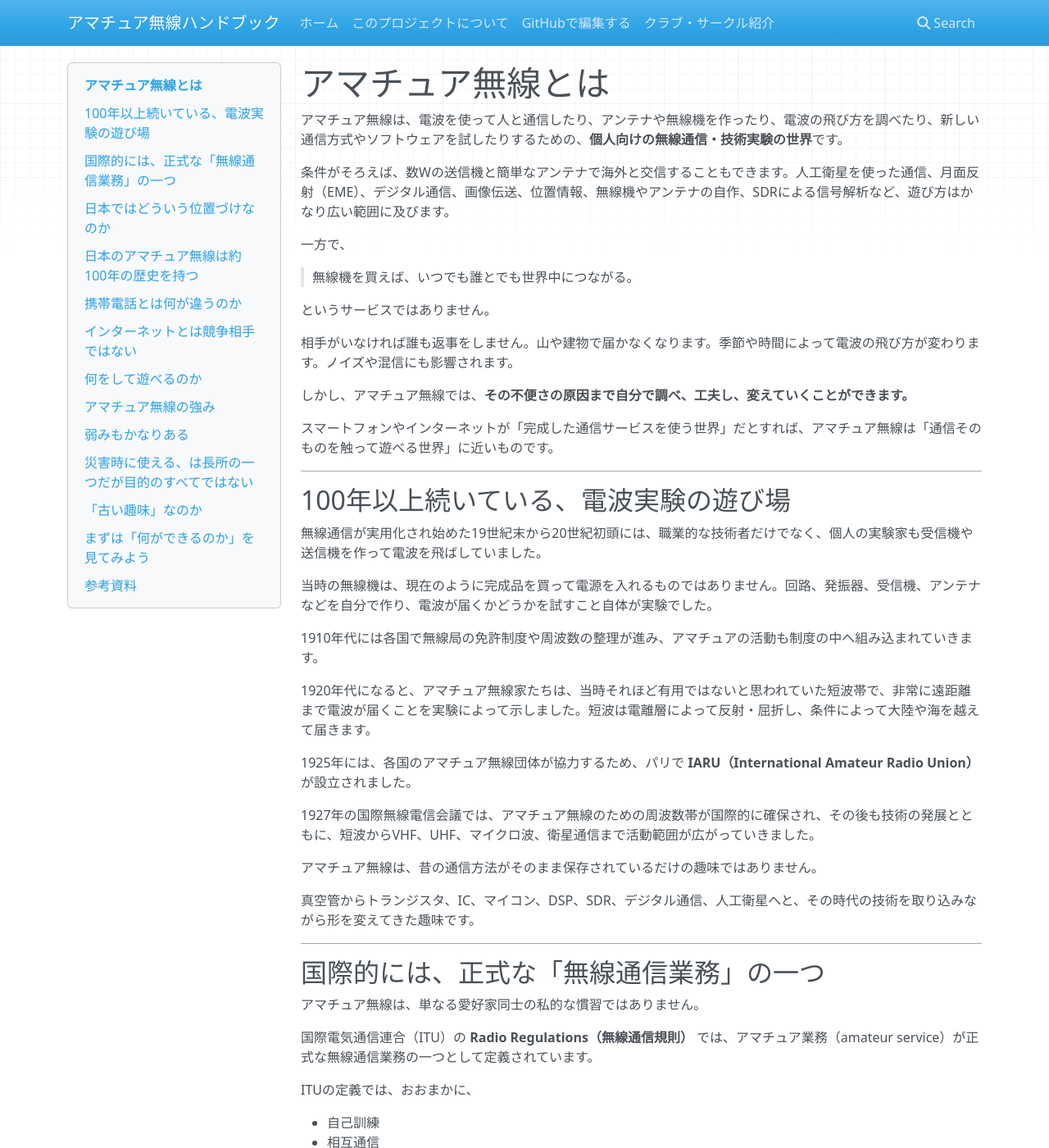
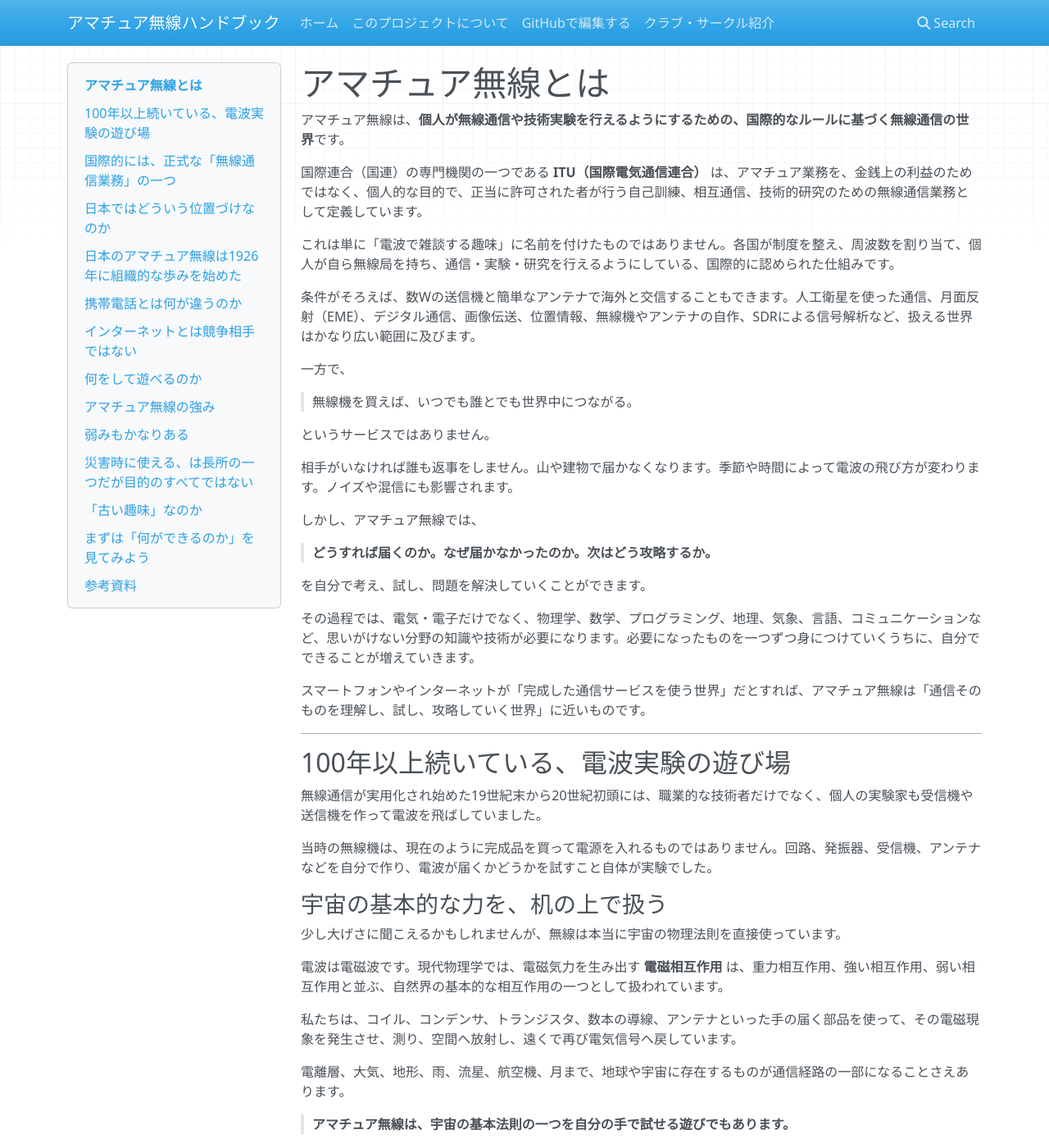
Before and after one commit to CQAKIBA/AmateurRadio-Handbook, an MkDocs documentation site: the page built from docs/00_概要/アマチュア無線とは.md, in a window 1280 px wide and 1400 px high. Shown: the whole window at 82% size. Built offline with MkDocs 1.6.1, drawn with Linux system fonts in a browser that asks for light colours; nearby versions of some CDN libraries; some of the changed text lies outside the part shown.

Commit message:
Refine introduction, history, learning value, and emergency framing

```diff
--- a/docs/00_概要/アマチュア無線とは.md
+++ b/docs/00_概要/アマチュア無線とは.md
@@ -1,8 +1,12 @@
 # アマチュア無線とは
 
-アマチュア無線は、電波を使って人と通信したり、アンテナや無線機を作ったり、電波の飛び方を調べたり、新しい通信方式やソフトウェアを試したりするための、**個人向けの無線通信・技術実験の世界**です。
+アマチュア無線は、**個人が無線通信や技術実験を行えるようにするための、国際的なルールに基づく無線通信の世界**です。
 
-条件がそろえば、数Wの送信機と簡単なアンテナで海外と交信することもできます。人工衛星を使った通信、月面反射（EME）、デジタル通信、画像伝送、位置情報、無線機やアンテナの自作、SDRによる信号解析など、遊び方はかなり広い範囲に及びます。
+国際連合（国連）の専門機関の一つである **ITU（国際電気通信連合）** は、アマチュア業務を、金銭上の利益のためではなく、個人的な目的で、正当に許可された者が行う自己訓練、相互通信、技術的研究のための無線通信業務として定義しています。
+
+これは単に「電波で雑談する趣味」に名前を付けたものではありません。各国が制度を整え、周波数を割り当て、個人が自ら無線局を持ち、通信・実験・研究を行えるようにしている、国際的に認められた仕組みです。
+
+条件がそろえば、数Wの送信機と簡単なアンテナで海外と交信することもできます。人工衛星を使った通信、月面反射（EME）、デジタル通信、画像伝送、位置情報、無線機やアンテナの自作、SDRによる信号解析など、扱える世界はかなり広い範囲に及びます。
 
 一方で、
 
@@ -12,9 +16,15 @@
 
 相手がいなければ誰も返事をしません。山や建物で届かなくなります。季節や時間によって電波の飛び方が変わります。ノイズや混信にも影響されます。
 
-しかし、アマチュア無線では、**その不便さの原因まで自分で調べ、工夫し、変えていくことができます。**
+しかし、アマチュア無線では、
 
-スマートフォンやインターネットが「完成した通信サービスを使う世界」だとすれば、アマチュア無線は「通信そのものを触って遊べる世界」に近いものです。
+> **どうすれば届くのか。なぜ届かなかったのか。次はどう攻略するか。**
+
+を自分で考え、試し、問題を解決していくことができます。
+
+その過程では、電気・電子だけでなく、物理学、数学、プログラミング、地理、気象、言語、コミュニケーションなど、思いがけない分野の知識や技術が必要になります。必要になったものを一つずつ身につけていくうちに、自分でできることが増えていきます。
+
+スマートフォンやインターネットが「完成した通信サービスを使う世界」だとすれば、アマチュア無線は「通信そのものを理解し、試し、攻略していく世界」に近いものです。
 
 ---
 
@@ -23,6 +33,20 @@
 無線通信が実用化され始めた19世紀末から20世紀初頭には、職業的な技術者だけでなく、個人の実験家も受信機や送信機を作って電波を飛ばしていました。
 
 当時の無線機は、現在のように完成品を買って電源を入れるものではありません。回路、発振器、受信機、アンテナなどを自分で作り、電波が届くかどうかを試すこと自体が実験でした。
+
+### 宇宙の基本的な力を、机の上で扱う
+
+少し大げさに聞こえるかもしれませんが、無線は本当に宇宙の物理法則を直接使っています。
+
+電波は電磁波です。現代物理学では、電磁気力を生み出す **電磁相互作用** は、重力相互作用、強い相互作用、弱い相互作用と並ぶ、自然界の基本的な相互作用の一つとして扱われています。
+
+私たちは、コイル、コンデンサ、トランジスタ、数本の導線、アンテナといった手の届く部品を使って、その電磁現象を発生させ、測り、空間へ放射し、遠くで再び電気信号へ戻しています。
+
+電離層、大気、地形、雨、流星、航空機、月まで、地球や宇宙に存在するものが通信経路の一部になることさえあります。
+
+> **アマチュア無線は、宇宙の基本法則の一つを自分の手で試せる遊びでもあります。**
+
+「俺たちは宇宙と遊んでいる」と言っても、少なくとも物理現象としては、かなり本当です。
 
 1910年代には各国で無線局の免許制度や周波数の整理が進み、アマチュアの活動も制度の中へ組み込まれていきます。
 
@@ -97,13 +121,15 @@
 
 ---
 
-## 日本のアマチュア無線は約100年の歴史を持つ
+## 日本のアマチュア無線は1926年に組織的な歩みを始めた
 
 日本でも大正時代から無線通信に興味を持つ個人の活動が始まりました。
 
-1926年には、37名の無線愛好家によって **日本アマチュア無線連盟（JARL）** が結成されました。
+1926年6月12日、37名の無線愛好家によって **日本アマチュア無線連盟（JARL）** が結成され、世界へ結成宣言が打電されました。JARLは2026年に創立100周年を迎えています。
 
-1927年には、JXAXが日本で最初の個人による短波の私設無線電信無線電話実験局として許可され、現在ではこれが日本のアマチュア無線局の始まりとされています。
+翌1927年には、JXAXが日本で最初の個人による短波の私設無線電信無線電話実験局として許可されました。このためJARLは、2026年を「JARL創立100周年」、2027年を「日本におけるアマチュア無線100周年」という二つの節目として位置づけています。
+
+年数はこれから増えていきますが、**1926年と1927年という起点は変わりません。**
 
 第二次世界大戦中はアマチュア無線の活動が停止しましたが、戦後に制度が整備され、1952年にアマチュア無線局の運用が再開されました。
 
@@ -353,9 +379,19 @@
 
 そもそも目的が違います。
 
-スマートフォンは、複雑な部分を隠して誰でも簡単に通信できるようにする技術です。
+スマートフォンは、通信事業者が大規模な設備を構築・維持し、複雑な仕組みを利用者から隠すことで、誰でも簡単に通信できるようにした **商用の通信サービス** です。
 
-アマチュア無線は、**その複雑な部分を隠さず、自分で触れるように残してある場所**です。
+アマチュア無線は、目的が違います。
+
+無線通信の黎明期から、個人の実験家は新しい技術や伝搬の可能性を試してきました。1920年代には、当時長距離通信には不向きと思われていた短波帯で、アマチュア無線家の実験によって大陸間通信が可能であることが示され、その価値が広く認識されるきっかけの一つになりました。
+
+その後もアマチュア業務は、ITUの制度上、**自己訓練・相互通信・技術的研究を行うために、資格を持つ個人が電波へ直接アクセスできる無線通信業務**として位置づけられています。
+
+つまり、「昔の技術だから残っている」のではありません。
+
+> **個人が通信技術を学び、試し、研究する場所として、現在も制度の中に存在している。**
+
+という方が、歴史と現在の制度の両方に近い説明です。
 
 ---
 
@@ -375,7 +411,9 @@
 
 災害通信は重要な活用分野の一つですが、アマチュア無線全体を「非常通信のための趣味」と考える必要もありません。
 
-普段は自由な技術・通信の遊び場として楽しみ、その技術や設備が非常時に役立つこともある、くらいに考える方が実態に近いでしょう。
+普段から自由な技術・通信の活動として楽しみながら無線機を使い慣れ、呼べば応答してくれる仲間とのつながりを作り、アンテナ・電源・無線機などの設備を健全な状態に保っているからこそ、いざという時にも情報を伝え、場合によっては命を守るための道具として役立てられる可能性が高まります。
+
+非常時だけ突然取り出して使う魔法の箱ではなく、**普段から使っている人・設備・ネットワークがあること自体が強みになる**と考える方が実態に近いでしょう。
 
 ---
 
@@ -401,6 +439,14 @@
 など、現代の技術も普通に使われています。
 
 古い技術を保存することも、新しい技術を試すこともできます。
+
+そしてアマチュア無線では、古い技術を本で眺めるだけでなく、**実際に動かして確かめる**ことができます。
+
+> こんなガラス管で電波を操って、遠くと通信していたなんて本当？
+
+と思ったら、真空管の発振器や送信機を作り、アンテナにつないで、自分で確かめることができます。
+
+100年前の技術を、博物館の展示物としてではなく、現在の自分の手で再現し、電波を出して試せる。これはアマチュア無線の大きな特権の一つです。
 
 アマチュア無線は特定の時代の通信技術ではなく、
 
@@ -445,6 +491,10 @@
   https://www.itu.int/hub/2020/05/self-training-intercommunication-and-technical-investigations-the-amateur-service-in-the-21st-century/
 - IARU, “History of IARU”
   https://www.iaru.org/about-us/organisation-and-history/history-of-iaru/
+- IARU, “Amateur Radio Through the Decades”
+  https://www.iaru.org/amateur-radio/amateur-radio-through-the-decades/
+- JARL「日本におけるアマチュア無線100周年記念サイト」
+  https://100th.jarl.org/
 - e-Gov法令検索「電波法施行規則」第3条第1項第15号
   https://laws.e-gov.go.jp/law/325M50080000014
 - JARL「アマチュア無線年表・～1941年」
```
